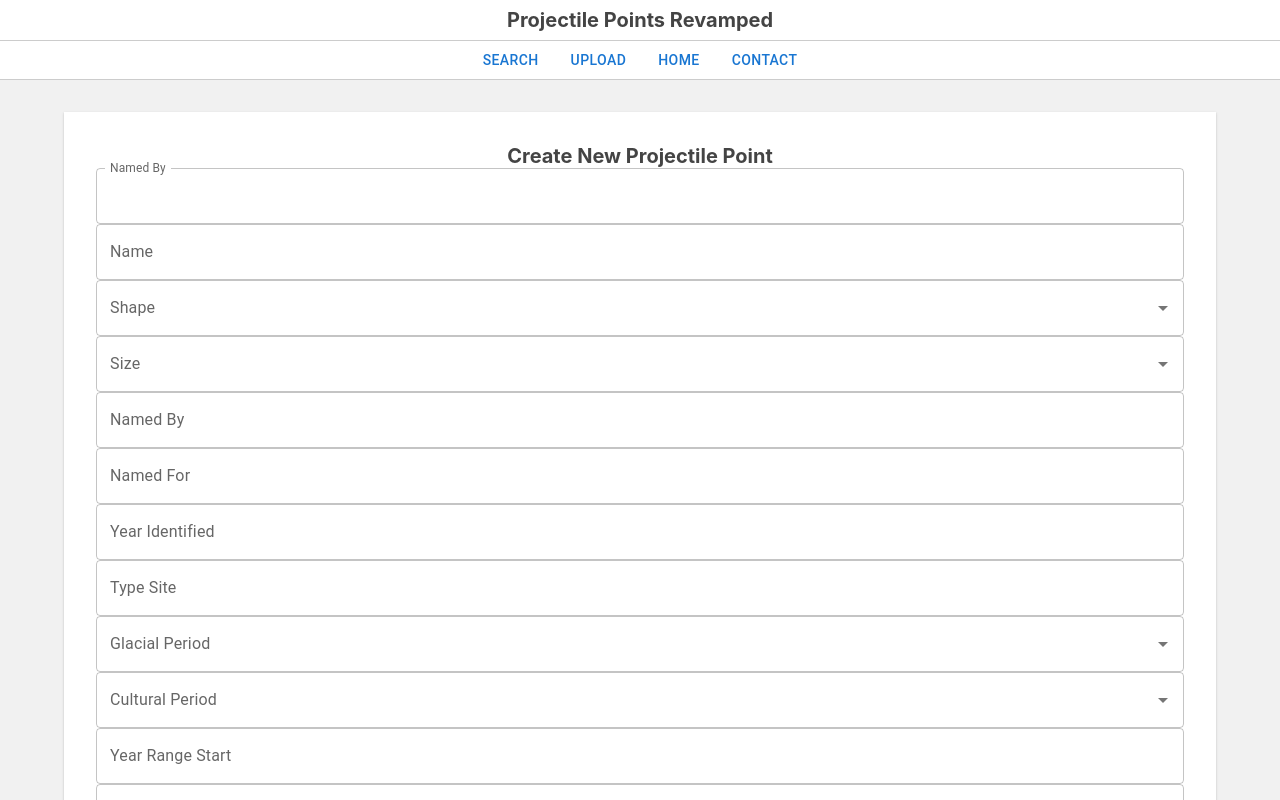
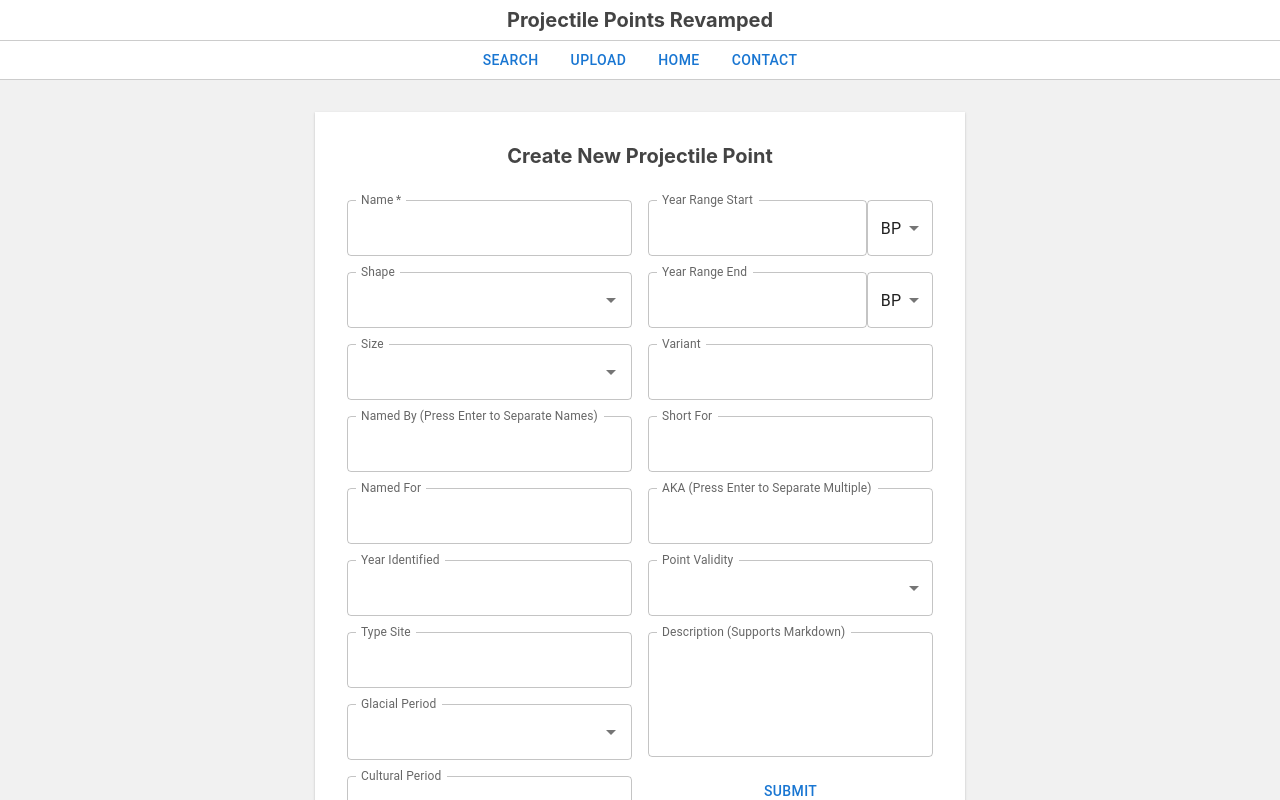
Before and after one commit to cameronmcginley/projectile-points-database, a Next.js app: page /points/upload in a window 1280 px wide. Shown: the top 800 px of the page. Built offline with nearby package versions, Linux system fonts and the light colour scheme.

Commit message:
Completed upload form

```diff
--- a/components/PointUpload/Dropdown.tsx
+++ b/components/PointUpload/Dropdown.tsx
@@ -25,7 +25,13 @@ const Dropdown = (props) => {
         // onChange={(e, new_val) => {
         //   setSelections(new_val);
         // }}
-        renderInput={(params) => <TextField {...params} label={props.label} />}
+        renderInput={(params) => (
+          <TextField
+            {...params}
+            label={props.label}
+            InputLabelProps={{ shrink: true }}
+          />
+        )}
         onChange={props.onChange}
       />
     </>
--- a/components/PointUpload/MultiTextField.tsx
+++ b/components/PointUpload/MultiTextField.tsx
@@ -1,24 +1,9 @@
 import React from "react";
-import {
-  Box,
-  Paper,
-  TextField,
-  Select,
-  SelectChangeEvent,
-  MenuItem,
-  InputLabel,
-  Autocomplete,
-  FormControl,
-  Input,
-  Chip,
-  InputAdornment,
-} from "@mui/material";
+import { TextField, Chip, InputAdornment } from "@mui/material";
 
 const Dropdown = (props) => {
-  // const [selection, setSelection] = React.useState("");
-  //   const classes = React.useStyles();
   const [values, setValues] = React.useState([]);
-  const [currValue, setCurrValue] = React.useState("");
+  const [currValue, setCurrValue] = React.useState();
 
   const handleKeyUp = (e) => {
     // console.log(e.keyCode);
@@ -49,6 +34,7 @@ const Dropdown = (props) => {
         value={currValue}
         onChange={handleChange}
         onKeyDown={handleKeyUp}
+        InputLabelProps={{ shrink: true }}
         InputProps={{
           startAdornment: (
             <InputAdornment position="start">
@@ -56,7 +42,6 @@ const Dropdown = (props) => {
                 <div>
                   {values.map((item, index) => (
                     <Chip
-                      //   size="small"
                       key={index}
                       onDelete={() => handleDelete(item, index)}
                       label={item}
--- a/components/PointUpload/Panel.tsx
+++ b/components/PointUpload/Panel.tsx
@@ -1,7 +1,6 @@
 import React from "react";
 import theme from "../palette";
 import {
-  Box,
   Paper,
   Select,
   MenuItem,
@@ -9,9 +8,13 @@ import {
   Autocomplete,
   Typography,
   Button,
+  Box,
+  SelectChangeEvent,
+  FormControl,
+  TextField,
 } from "@mui/material";
 import Dropdown from "./Dropdown";
-import TextField from "./TextField";
+import CustomTextField from "./TextField";
 import MultiTextField from "./MultiTextField";
 
 const Panel = () => {
@@ -23,40 +26,48 @@ const Panel = () => {
   const [point_year_identified, set_point_year_identified] = React.useState(0);
   const [point_type_site, set_point_type_site] = React.useState("");
   const [point_glacial_period, set_point_glacial_period] = React.useState([]);
-  const [point_canadian_period, set_point_canadian_period] = React.useState([]);
+  // const [point_canadian_period, set_point_canadian_period] = React.useState([]);
   const [point_cultural_period, set_point_cultural_period] = React.useState([]);
-  const [point_culture, set_point_culture] = React.useState([]);
-  const [point_environment, set_point_environment] = React.useState([]);
-  const [point_phase, set_point_phase] = React.useState([]);
-  const [point_tradition, set_point_tradition] = React.useState([]);
+  // const [point_culture, set_point_culture] = React.useState([]);
+  // const [point_environment, set_point_environment] = React.useState([]);
+  // const [point_phase, set_point_phase] = React.useState([]);
+  // const [point_tradition, set_point_tradition] = React.useState([]);
   const [point_year_range_start, set_point_year_range_start] =
     React.useState(0);
   const [point_year_range_start_type, set_point_year_range_start_type] =
-    React.useState("");
+    React.useState("BP");
   const [point_year_range_end, set_point_year_range_end] = React.useState(0);
   const [point_year_range_end_type, set_point_year_range_end_type] =
-    React.useState("");
+    React.useState("BP");
   const [point_variant, set_point_variant] = React.useState("");
   const [point_short_for, set_point_short_for] = React.useState("");
   const [point_aka, set_point_aka] = React.useState([]);
-  const [point_cluster, set_point_cluster] = React.useState("");
+  // const [point_cluster, set_point_cluster] = React.useState("");
   const [point_point_validity, set_point_point_validity] = React.useState("");
   const [point_description, set_point_description] = React.useState("");
-  const [point_similar_point, set_point_similar_point] = React.useState([]);
+  // const [point_similar_point, set_point_similar_point] = React.useState([]);
 
   return (
     <>
-      <MultiTextField
-        label={"Named By"}
-        // onChange={(e, new_val) => {
-        //   set_point_namers(new_val);
-        // }}
-        returnValues={(values) => {
-          set_point_namers(values);
+      <Box
+        sx={{
+          maxWidth: "50rem",
+          display: "flex",
+          flexDirection: "row",
+          gap: "1rem",
         }}
-      />
-
-      <TextField
+      >
+        {/* Column One */}
+        <Box
+          sx={{
+            display: "flex",
+            flexDirection: "column",
+            gap: "1rem",
+            width: "50%",
+          }}
+        >
+          <CustomTextField
+            required={true}
             label={"Name"}
             onChange={(e) => {
               set_point_name(e.target.value);
@@ -79,29 +90,28 @@ const Panel = () => {
             options={["1", "2", "3"]}
           />
 
-      {/* How to handle multiple, and textfield going into array? */}
-      <TextField
-        label={"Named By"}
-        onChange={(e) => {
-          set_point_namers(e.target.value);
+          <MultiTextField
+            label={"Named By (Press Enter to Separate Names)"}
+            returnValues={(values) => {
+              set_point_namers(values);
             }}
           />
 
-      <TextField
+          <CustomTextField
             label={"Named For"}
             onChange={(e) => {
               set_point_named_for(e.target.value);
             }}
           />
 
-      <TextField
+          <CustomTextField
             label={"Year Identified"}
             onChange={(e) => {
               set_point_year_identified(e.target.value);
             }}
           />
 
-      <TextField
+          <CustomTextField
             label={"Type Site"}
             onChange={(e) => {
               set_point_type_site(e.target.value);
@@ -124,44 +134,121 @@ const Panel = () => {
             options={["1", "2", "3"]}
           />
 
-      <TextField
+          {/* Column Two */}
+        </Box>
+        <Box
+          sx={{
+            display: "flex",
+            flexDirection: "column",
+            gap: "1rem",
+            width: "50%",
+          }}
+        >
+          {/* Year Start */}
+          <Box sx={{ display: "flex", flexDirection: "row" }}>
+            <CustomTextField
               label={"Year Range Start"}
               onChange={(e) => {
                 set_point_year_range_start(e.target.value);
               }}
             />
 
-      <Dropdown
-        label={"BP/AD"}
-        onChange={(e, new_val) => {
-          set_point_year_range_start_type(new_val);
+            <Select
+              value={point_year_range_start_type}
+              onChange={(e: SelectChangeEvent) => {
+                set_point_year_range_start_type(e.target.value);
               }}
-        options={["1", "2", "3"]}
-      />
+            >
+              <MenuItem value={"BP"}>BP</MenuItem>
+              <MenuItem value={"AD"}>AD</MenuItem>
+            </Select>
+          </Box>
 
-      <TextField
+          {/* Year End */}
+          <Box sx={{ display: "flex", flexDirection: "row" }}>
+            <CustomTextField
               label={"Year Range End"}
               onChange={(e) => {
                 set_point_year_range_end(e.target.value);
               }}
             />
 
-      <Dropdown
-        label={"BP/AD"}
-        onChange={(e, new_val) => {
-          set_point_year_range_end_type(new_val);
+            <Select
+              value={point_year_range_start_type}
+              onChange={(e: SelectChangeEvent) => {
+                set_point_year_range_end_type(e.target.value);
               }}
-        options={["1", "2", "3"]}
+            >
+              <MenuItem value={"BP"}>BP</MenuItem>
+              <MenuItem value={"AD"}>AD</MenuItem>
+            </Select>
+          </Box>
+
+          <CustomTextField
+            label={"Variant"}
+            onChange={(e) => {
+              set_point_variant(e.target.value);
+            }}
           />
 
+          <CustomTextField
+            label={"Short For"}
+            onChange={(e) => {
+              set_point_short_for(e.target.value);
+            }}
+          />
+
+          <MultiTextField
+            label={"AKA (Press Enter to Separate Multiple)"}
+            returnValues={(values) => {
+              set_point_aka(values);
+            }}
+          />
+
+          {/*
+            <MenuItem value={"Valid Type"}>Valid</MenuItem>
+            <MenuItem value={"Collector Type"}>Collector</MenuItem>
+            <MenuItem value={"Provisional Type"}>Provisional</MenuItem>
+            <MenuItem value={"Variant Type"}>Variant</MenuItem>
+            <MenuItem value={"AKA Type"}>AKA</MenuItem>
+            <MenuItem value={"Cultural Type"}>Cultural</MenuItem>
+        */}
+          <TextField
+            select
+            value={point_point_validity}
+            onChange={(e: SelectChangeEvent) =>
+              set_point_point_validity(e.target.value)
+            }
+            label="Point Validity"
+            InputLabelProps={{ shrink: true }}
+          >
+            <MenuItem key={1} value="test">
+              Test 1
+            </MenuItem>
+            <MenuItem key={2} value="test2">
+              Test 2
+            </MenuItem>
+          </TextField>
+
+          <CustomTextField
+            label={"Description (Supports Markdown)"}
+            onChange={(e) => {
+              set_point_description(e.target.value);
+            }}
+            multiline={true}
+          />
+
+          {/* Submit button */}
           <Button
             onClick={() => {
               // alert("test");
               console.log(point_namers);
             }}
           >
-        Click Me
+            Submit
           </Button>
+        </Box>
+      </Box>
     </>
   );
 };
--- a/components/PointUpload/TextField.tsx
+++ b/components/PointUpload/TextField.tsx
@@ -24,6 +24,10 @@ const Dropdown = (props) => {
         //   setSelection(e.target.value);
         // }}
         onChange={props.onChange}
+        InputLabelProps={{ shrink: true }}
+        required={props.required}
+        multiline={props.multiline}
+        rows={4}
       />
     </>
   );
--- a/pages/points/upload.tsx
+++ b/pages/points/upload.tsx
@@ -9,51 +9,25 @@ import Panel from "../../components/PointUpload/Panel";
 const Upload: NextPageWithLayout = () => {
   return (
     <>
-      <ContainerContent bg={true}>
-        <Box
+      <Box sx={{ display: "flex", justifyContent: "center" }}>
+        <Paper
+          square
           sx={{
+            mt: 4,
+            maxWidth: "1280px",
+            minHeight: "70vh",
+            p: 4,
             display: "flex",
+            flexDirection: "column",
+            gap: "2rem",
             justifyContent: "center",
+            alignItems: "center",
           }}
         >
           <p className="text-title">Create New Projectile Point</p>
-        </Box>
-
-        {/* Upload */}
-        <Panel />
-        {/*   name_id               String   @id
-        name                  String
-        shape                 String[]
-        size                  String[]
-        // Name details
-        namers                String[]
-        named_for             String?
-        year_identified       Int?
-        type_site             String?
-        // Background
-        glacial_period        String[]
-        canadian_period       String[]
-        cultural_period       String[]
-        culture               String[]
-        environment           String[]
-        phase                 String[]
-        tradition             String[]
-        year_range_start      Int?
-        // BP or AD
-        year_range_start_type String?
-        year_range_end        Int?
-        year_range_end_type   String?
-        // Projectile point info
-        variant               String?
-        short_for             String?
-        // Akas should link here when searching for them
-        aka                   String[]
-        cluster               String?
-        point_validity        String?
-        description           String?
-        // List of similar points, stores name_id's
-        similar_point         String[] */}
-      </ContainerContent>
+          <Panel />
+        </Paper>
+      </Box>
     </>
   );
 };
```
Also changed, not shown: styles/globals.css (+8 -0 lines). Lines whose indentation alone changed are shown as unchanged.
